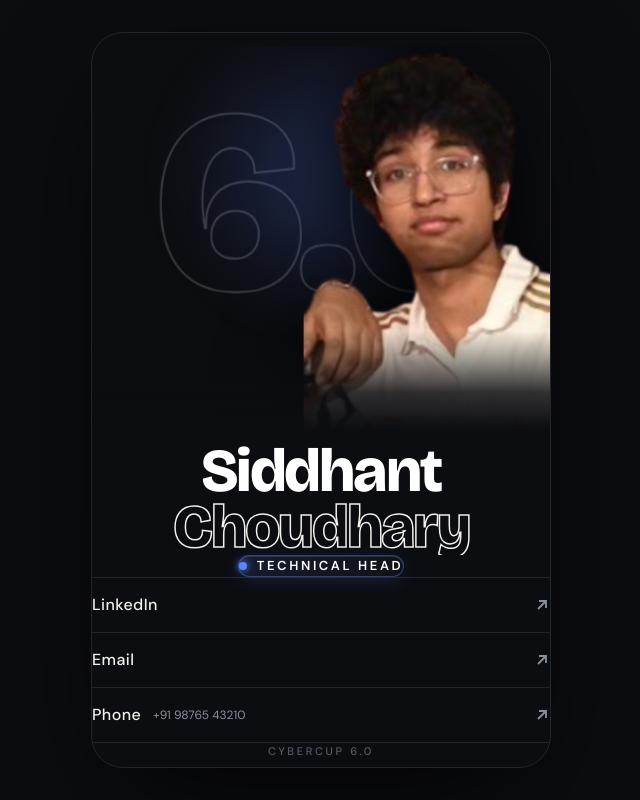
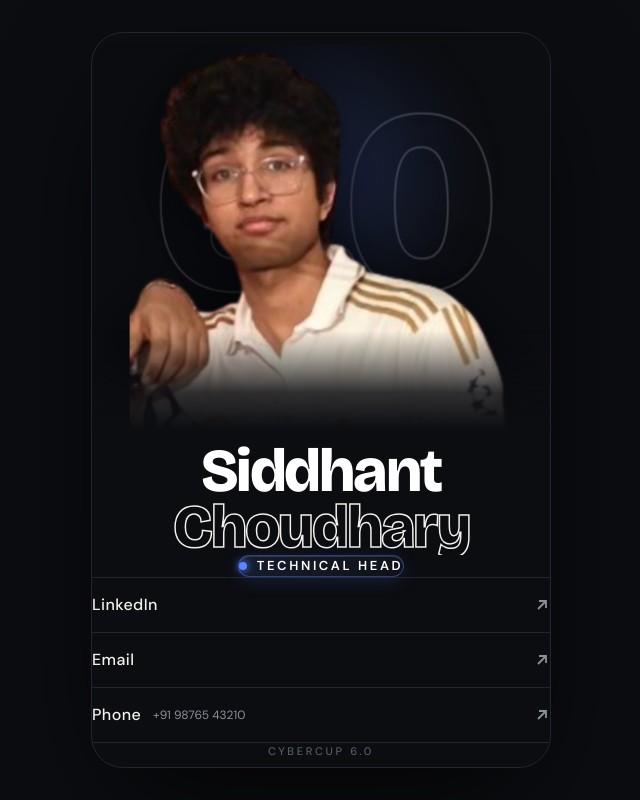
Before and after one commit to Sid4030/icard, a React (Vite) app: page / in a window 1280 px wide. Shown: the whole page, without its empty margins (319-959 px from the left). Built offline with nearby package versions, Linux system fonts and the light colour scheme.

Commit message:
fix: lock head portrait dead-center and update Chahat's role to Organizing Committee

```diff
--- a/src/components/IdentityPass.jsx
+++ b/src/components/IdentityPass.jsx
@@ -155,15 +155,13 @@ export default function IdentityPass({ attendee }) {
           ease: 'power2.inOut',
         });
 
-      // 4. Desktop Tilt and Parallax
+      // 4. Desktop Tilt (Card 3D rotation, keeping head locked in center)
       if (window.matchMedia('(hover: hover) and (pointer: fine)').matches && cardRef.current) {
         const card = cardRef.current;
-        const photo = photoRef.current;
         const big = bigRef.current;
 
         const rx = gsap.quickTo(card, 'rotationX', { duration: 0.6, ease: 'power3.out' });
         const ry = gsap.quickTo(card, 'rotationY', { duration: 0.6, ease: 'power3.out' });
-        const px = gsap.quickTo(photo, 'x', { duration: 0.8, ease: 'power3.out' });
         const bx = gsap.quickTo(big, 'x', { duration: 0.8, ease: 'power3.out' });
 
         const handlePointerMove = (e) => {
@@ -171,14 +169,12 @@ export default function IdentityPass({ attendee }) {
           const ny = e.clientY / window.innerHeight - 0.5;
           ry(nx * 8);
           rx(-ny * 6);
-          px(nx * 12);
-          bx(-nx * 20);
+          bx(-nx * 14);
         };
 
         const handlePointerLeave = () => {
           ry(0);
           rx(0);
-          px(0);
           bx(0);
         };
 
@@ -247,7 +243,8 @@ export default function IdentityPass({ attendee }) {
             }}
           />
 
-          {/* Transparent Cutout Portrait: Scaled Up for Manan & Chahat */}
+          {/* Transparent Cutout Portrait: Locked Dead-Center with Flex Container */}
+          <div className="absolute inset-0 flex items-end justify-center pointer-events-none z-10 overflow-hidden">
             <img
               ref={photoRef}
               id="photo"
@@ -257,13 +254,14 @@ export default function IdentityPass({ attendee }) {
                 e.currentTarget.onerror = null;
                 e.currentTarget.src = '/images-without-background/Siddhant-removebg-preview.png';
               }}
-            className="absolute left-1/2 bottom-0 -translate-x-1/2 h-[98%] sm:h-[102%] w-auto max-w-[94%] object-contain object-bottom select-none pointer-events-none z-10 will-change-transform drop-shadow-[0_20px_35px_rgba(0,0,0,0.85)] origin-bottom"
+              className="h-[98%] sm:h-[102%] w-auto max-w-[94%] object-contain object-bottom select-none pointer-events-none will-change-transform drop-shadow-[0_20px_35px_rgba(0,0,0,0.85)]"
               style={{
                 transform: `scale(${avatarScale})`,
                 transformOrigin: 'bottom center',
               }}
               draggable={false}
             />
+          </div>
 
           {/* Bottom Gradient Fade: Blends subject seamlessly into the dark page */}
           <div
--- a/src/data/attendees.js
+++ b/src/data/attendees.js
@@ -231,7 +231,7 @@ export const HEADS_DATA = {
     firstName: "Chahat",
     lastName: "",
     shortName: "Chahat",
-    role: "Core Member",
+    role: "Organizing Committee",
     category: "ORGANIZING COMMITTEE",
     batch: "2024 - 2028",
     event: "Cybercup 6.0",
```
Lines whose indentation alone changed are shown as unchanged.
